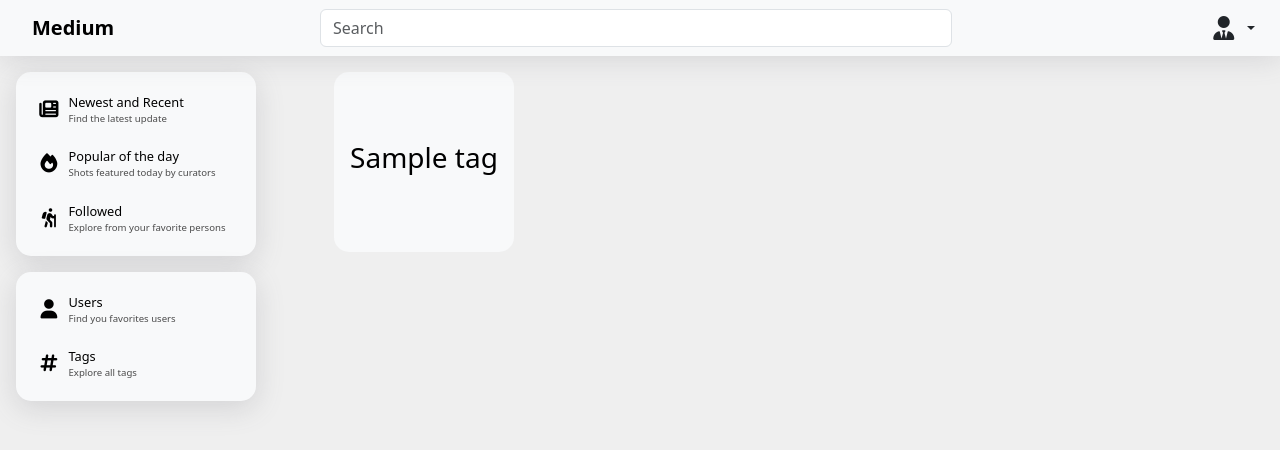
After one commit to VincenzoGUILBERT/medium, a Symfony app: template templates/post/tag_index.html.twig in a window 1280 px wide. The commit adds this page. Shown: the top 450 px of the page. Run offline with Twig, Linux system fonts and the light colour scheme; the template is opened without the code that fills it: most values are stand-ins (such as "Sample title", 1, 10 or a date in 2020); style sheets or scripts are compiled from the project's sources; some libraries are stand-ins or nearby versions.

Commit message:
Create tags index page and search by tags

```diff
--- a/assets/styles/post.scss
+++ b/assets/styles/post.scss
@@ -1,3 +1,5 @@
+$lightgrey: #f8f9fa;
+
 .post-card {
 	display: flex;
 	position: relative;
@@ -33,14 +35,12 @@
 		padding-right: 1em;
 	}
 
-	.tags span {
-        position: relative;
-        z-index: 10;
-		padding: 0.1em 0.5em;
-		background-color: #c8c8c8;
-		border-radius: 5px;
-		margin-right: 0.5em;
-		font-size: 0.8em;
+	.tags {
+		z-index: 10;
+		position: relative;
+		a{
+			text-decoration: none;
+		}
 	}
 
 	.like {
@@ -131,3 +131,31 @@
 		font-size: 1em;
 	}
 }
+
+.tags-container {
+	display: grid;
+	grid-template-columns: repeat(auto-fill, 180px);
+	gap: 1.5em;
+}
+
+.tags a {
+	text-decoration: none;
+}
+
+.tag-card,
+.user-card {
+	height: 180px;
+	display: flex;
+	justify-content: center;
+	align-items: center;
+	background-color: $lightgrey;
+	border-radius: 15px;
+	transition-duration: 0.3s;
+	a {
+		text-decoration: none;
+		color: black;
+	}
+	&:hover {
+		box-shadow: rgba(100, 100, 111, 0.2) 0px 7px 29px 0px;
+	}
+}
--- a/templates/base.html.twig
+++ b/templates/base.html.twig
@@ -63,7 +63,7 @@
 							<div>
 								<ul>
 									<li><a class="link-menu" href=""><i class="fa-fw fa-solid fa-user"></i><div class="text-menu"><span>Users</span><span>Find you favorites users</span></div></a></li>
-									<li><a class="link-menu" href=""><i class="fa-fw fa-solid fa-hashtag"></i><div class="text-menu"><span>Tags</span><span>Explore all tags</span></div></a></li>
+									<li><a class="link-menu" href="{{ path('app_tag_index') }}"><i class="fa-fw fa-solid fa-hashtag"></i><div class="text-menu"><span>Tags</span><span>Explore all tags</span></div></a></li>
 								</ul>
 							</div>
 						</nav>
--- a/templates/post/_post_card.html.twig
+++ b/templates/post/_post_card.html.twig
@@ -7,7 +7,7 @@
 				{{ include('like/_button.html.twig', {type: 'post', entity: post}) }}
 			</div>
 			<div class="tags">
-				<span>tag</span>
+				{{ include('post/_tags.html.twig') }}
 			</div>
 		</header>
 		<footer class="footer">
--- a/templates/post/show.html.twig
+++ b/templates/post/show.html.twig
@@ -23,7 +23,7 @@
 		<img src="https://placehold.co/800x600" class="img">
 		<p class="content">{{ post.content | markdown_to_html }}</p>
 		<div class="tags">
-			<span>tag</span>
+			{{ include('post/_tags.html.twig') }}
 		</div>
 	</article>
 
--- /dev/null
+++ b/templates/post/tag_index.html.twig
@@ -0,0 +1,14 @@
+{% extends "base.html.twig" %}
+
+{% block main %}
+
+    <div class="tags-container">
+        {% for tag in tags %}
+            <div class="tag-card">
+                <a href="{{path('app_post_index', {'tag': tag.name})}}"><h3>{{ tag.name }}</h3></a>
+
+            </div>
+        {% endfor %}
+    </div>
+
+{% endblock %}
```
Also changed, not shown: src/Controller/PostController.php (+17 -2 lines), src/Repository/PostRepository.php (+13 -6 lines), templates/post/_tags.html.twig (added, +8 -0 lines).
